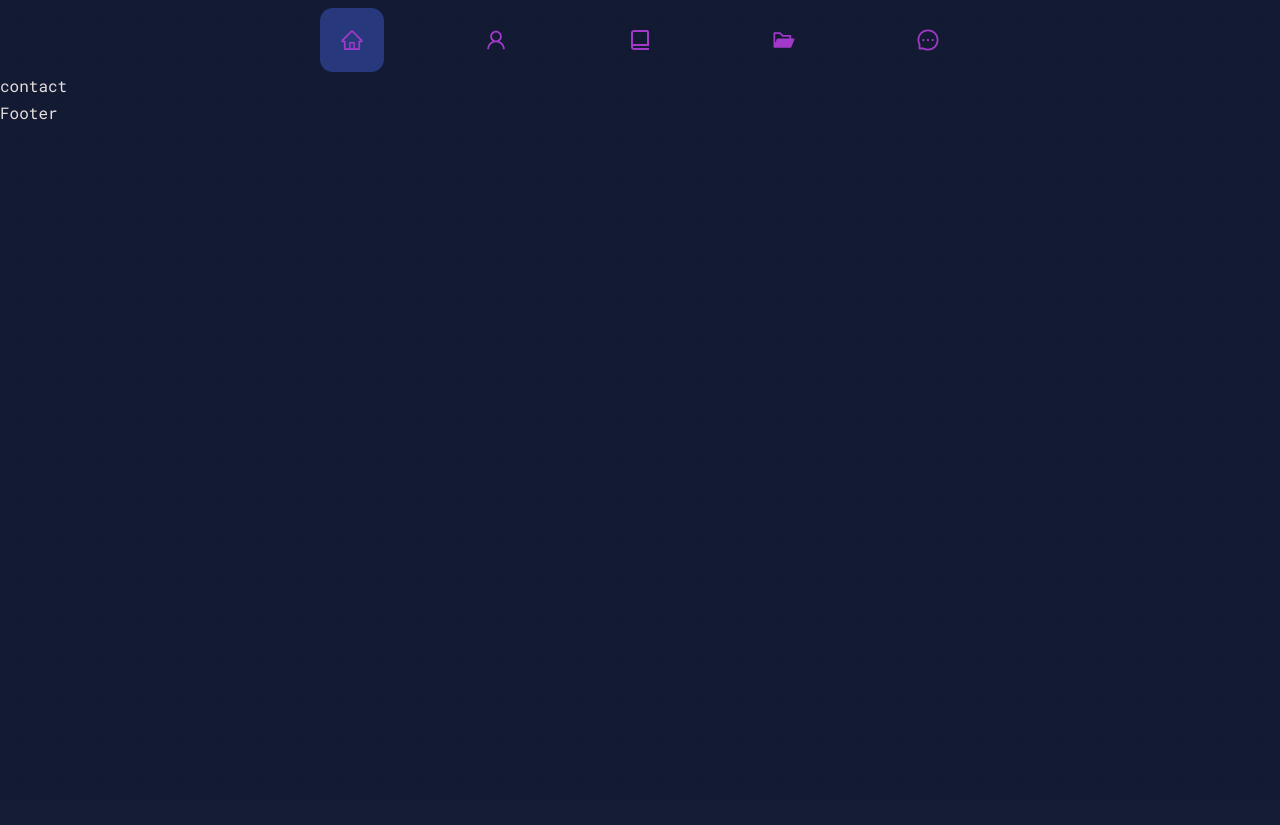
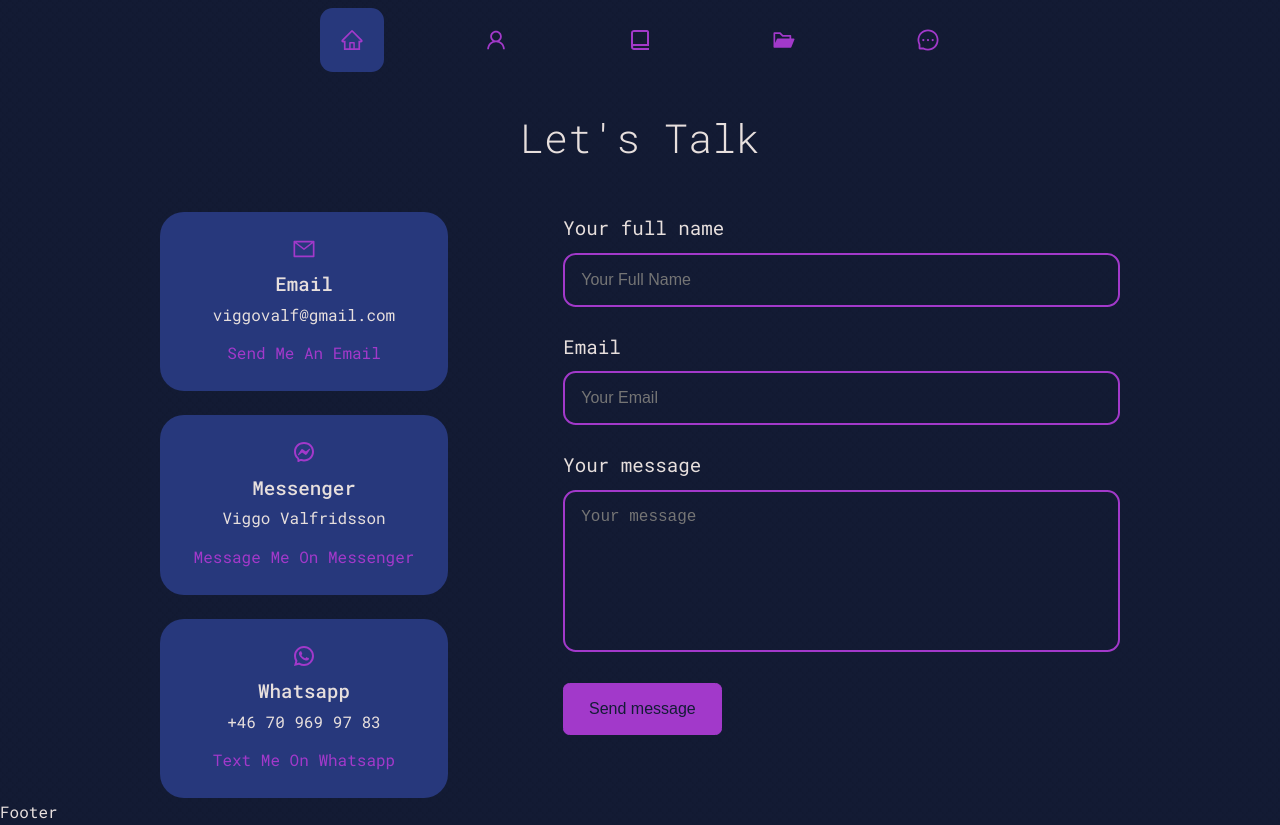
Before and after one commit to ViggoValfridsson/REACT-Portfolio, a React (Create React App) app: page /contact in a window 1280 px wide. Before the commit the page ends 800 px from the top, so only its background shows below. Built offline with nearby package versions, Linux system fonts and the light colour scheme; the HTML template or start-up script is replaced by a standard one.

Commit message:
Finished contact page

```diff
--- a/package.json
+++ b/package.json
@@ -6,6 +6,7 @@
     "@testing-library/jest-dom": "^5.16.5",
     "@testing-library/react": "^13.4.0",
     "@testing-library/user-event": "^13.5.0",
+    "emailjs-com": "^3.2.0",
     "react": "^18.2.0",
     "react-dom": "^18.2.0",
     "react-icons": "^4.6.0",
--- a/src/App.js
+++ b/src/App.js
@@ -11,7 +11,7 @@ import Footer from "./components/footer/Footer";
 const App = () => {
   const [active, setActive] = useState("home");
 
-  // Lägg till den här på samtliga knappar t.ex scroll down och sociala medier.
+  // Lägg till den här på samtliga knappar t.ex scroll down och sociala medier. och <a>
   const removeButtonFocus = (e) => {
     const target = e.target.closest("a");
 
--- a/src/components/contact/Contact.js
+++ /dev/null
@@ -1,9 +0,0 @@
-import "./contact.css"
-
-const contact = () => {
-  return (
-    <div>contact</div>
-  )
-}
-
-export default contact
--- /dev/null
+++ b/src/components/contact/Contact.jsx
@@ -0,0 +1,95 @@
+import "./contact.css";
+import { AiOutlineMail } from "react-icons/ai";
+import { RiMessengerLine, RiWhatsappLine } from "react-icons/ri";
+import React, { useRef, useState } from "react";
+import emailjs from "emailjs-com";
+
+const Contact = () => {
+  const form = useRef();
+  const [showEmailConfirmation, setShowEmailConfirmation] = useState(null);
+  const [showEmailFailure, setShowEmailFailure] = useState(null);
+
+  const sendEmail = (e) => {
+    e.preventDefault();
+
+    emailjs.sendForm("service_zsxh7wj", "template_qlr85xu", form.current, "8uS52kWqufSJlEdUS").then(
+      (result) => {
+        e.target.reset();
+        console.log(result.text);
+        setShowEmailConfirmation("Message sent");
+
+        setTimeout(() => {
+          setShowEmailConfirmation(null);
+        }, 2000);
+      },
+      (error) => {
+        console.log(error.text);
+        setShowEmailFailure("Failed to send, try again!");
+
+        setTimeout(() => {
+          setShowEmailFailure(null);
+        }, 2000);
+      }
+    );
+
+  };
+
+  return (
+    <section id="contact">
+      <h1>Let's Talk</h1>
+      <div className="container container__contact">
+        <div className="contact-options">
+          <article className="contact-option">
+            <AiOutlineMail className="contact-icon" />
+            <h2>Email</h2>
+            <h3>viggovalf@gmail.com </h3>
+            <a href="mailto:viggovalf@gmail.com">Send Me An Email</a>
+          </article>
+          <article className="contact-option">
+            <RiMessengerLine className="contact-icon" />
+            <h2>Messenger</h2>
+            <h3>Viggo Valfridsson</h3>
+            <a href="https://m.me/viggo.valfridsson" target="_blank" rel="noreferrer">
+              Message Me On Messenger
+            </a>
+          </article>
+          <article className="contact-option">
+            <RiWhatsappLine className="contact-icon" />
+            <h2>Whatsapp</h2>
+            <h3>+46 70 969 97 83</h3>
+            <a href="https://api.whatsapp.com/send?phone=46709699783" target="_blank" rel="noreferrer">
+              Text Me On Whatsapp
+            </a>
+          </article>
+        </div>
+        <form className="contact-form" ref={form} onSubmit={sendEmail}>
+          <div>
+            <label htmlFor="Name">Your full name</label>
+            <input type="text" name="name" placeholder="Your Full Name" required />
+          </div>
+          <div>
+            <label htmlFor="email">Email</label>
+            <input name="email" type="email" placeholder="Your Email" required />
+          </div>
+          <div>
+            <label htmlFor="message">Your message</label>
+            <textarea name="message" rows="7" placeholder="Your message" required></textarea>
+          </div>
+          <div className="button-response">
+            <button type="submit" className="btn btn-primary">
+              Send message
+            </button>
+            {showEmailConfirmation && (
+              <div className="email-feedback email-confirmation">{showEmailConfirmation}</div>
+            )}
+            {showEmailFailure && (
+              <div className="email-feedback email-failure">{showEmailFailure}</div>
+            )}
+          </div>
+        </form>
+      </div>
+    </section>
+  );
+};
+
+export default Contact;
--- a/src/components/contact/contact.css
+++ b/src/components/contact/contact.css
@@ -0,0 +1,129 @@
+#contact {
+  margin-top: 1.2rem;
+}
+
+#contact h1 {
+  font-weight: 300;
+  text-align: center;
+}
+
+#contact h2 {
+  font-size: 1.2rem;
+  color: var(--color-white);
+  margin: 0;
+}
+
+.container__contact {
+  margin-top: 2rem;
+  display: grid;
+  grid-template-columns: 1fr;
+  gap: 2rem;
+}
+
+.contact-options {
+  display: flex;
+  flex-direction: column;
+  gap: 1.5rem;
+}
+
+.contact-option {
+  background-color: var(--color-bg-variant);
+  padding: 1.5rem;
+  border-radius: 1.5rem;
+  border: 1px solid transparent;
+  transition: var(--transition);
+  text-align: center;
+}
+
+.contact-option:hover {
+  background-color: transparent;
+  border-color: var(--color-primary);
+}
+
+.contact-option h3 {
+  font-size: 1rem;
+  font-weight: 400;
+}
+
+.contact-option h3:last-of-type {
+  margin-bottom: 0.7rem;
+}
+
+.contact-icon {
+  font-size: 1.5rem;
+  color: var(--color-primary);
+}
+
+.contact-form {
+  display: flex;
+  flex-direction: column;
+  gap: 1.5rem;
+}
+
+.contact-form label {
+  display: block;
+  width: 100%;
+  margin-bottom: 0.5rem;
+  font-size: 1.2rem;
+  font-weight: 400;
+}
+
+.contact-form input,
+.contact-form textarea {
+  width: 100%;
+  padding: 1rem;
+  border-radius: 0.8rem;
+  font-size: 1rem;
+  background-color: transparent;
+  border: 2px solid var(--color-primary);
+  color: var(--color-white);
+  resize: none;
+}
+
+.contact-form button {
+  font-size: 1rem;
+  padding: 1rem 1.55rem;
+}
+
+.button-response {
+  display: grid;
+  grid-template-columns: 1fr 1.5fr;
+}
+
+.email-feedback {
+  border: 2px solid green;
+  background-color: rgba(0, 0, 0, 0.6);
+  text-align: center;
+  width: 100%;
+  padding: 0.65rem 0.5rem;
+  border-radius: 0.8rem;
+}
+
+.email-failure {
+  border-color: red;
+}
+
+@media (min-width: 600px) {
+  #contact {
+    margin-top: 2rem;
+  }
+  .container__contact {
+    margin-top: 2.5rem;
+    width: 58%;
+  }
+}
+
+/* Desktop */
+@media (min-width: 1024px) {
+  .container__contact {
+    grid-template-columns: 30% 58%;
+    width: 75%;
+    gap: 12%;
+  }
+}
+
+@media (min-width: 1300px) {
+  .container__contact {
+    width: 60%;
+  }
+}
--- a/src/components/portfolio/Portfolio.jsx
+++ b/src/components/portfolio/Portfolio.jsx
@@ -5,6 +5,7 @@ const Portfolio = () => {
   return (
     <section id="portfolio">
       <h1>Portfolio</h1>
+      <h2>My Recent Projects</h2>
       <div className="container portfolio__container">
         {data.projects.map(({ id, title, imagePath, githubLink, liveDemoLink }) => {
           return (
--- a/src/components/portfolio/portfolio.css
+++ b/src/components/portfolio/portfolio.css
@@ -1,10 +1,16 @@
 #portfolio {
-  margin-top: 2rem;
+  margin-top: 1.2rem;
 }
 
 #portfolio h1 {
   font-weight: 300;
   text-align: center;
+}
+
+#portfolio h2 {
+  font-size: 1.2rem;
+  color: var(--color-white);
+  margin: 0;
 }
 
 .portfolio__container {
@@ -45,10 +51,10 @@
 
 @media (min-width: 600px) {
   #portfolio {
-    margin-top: 3.1rem;
+    margin-top: 2rem;
   }
   .portfolio__container {
-    margin-top: 3rem;
+    margin-top: 2.5rem;
     grid-template-columns: repeat(2, 1fr);
     gap: 2rem;
   }
```
Also changed, not shown: 1 other file (tests, documents, lock files or other folders).
